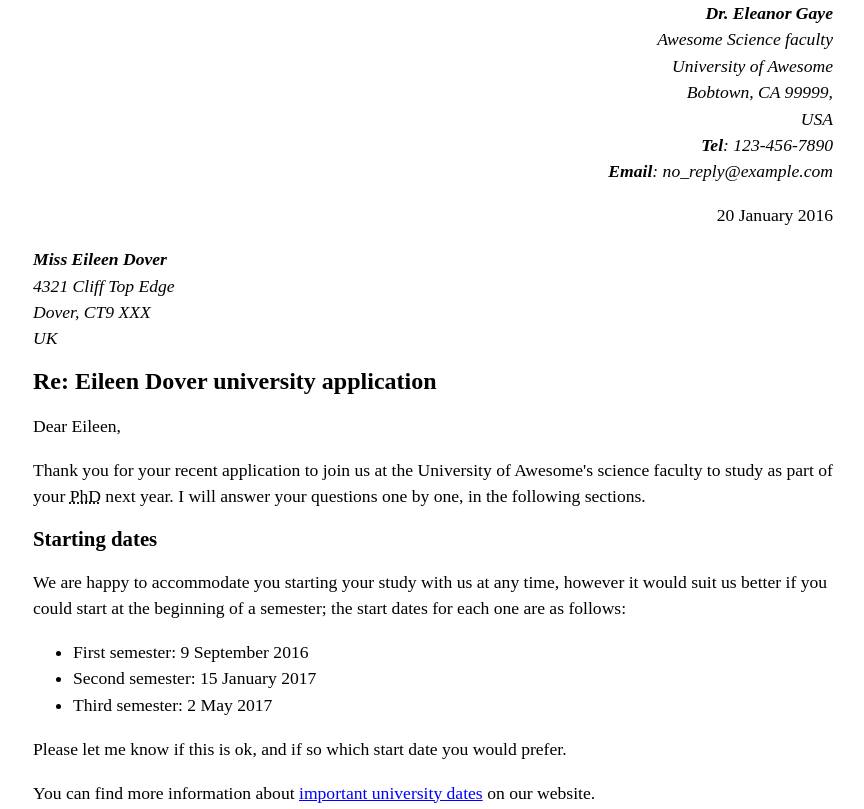
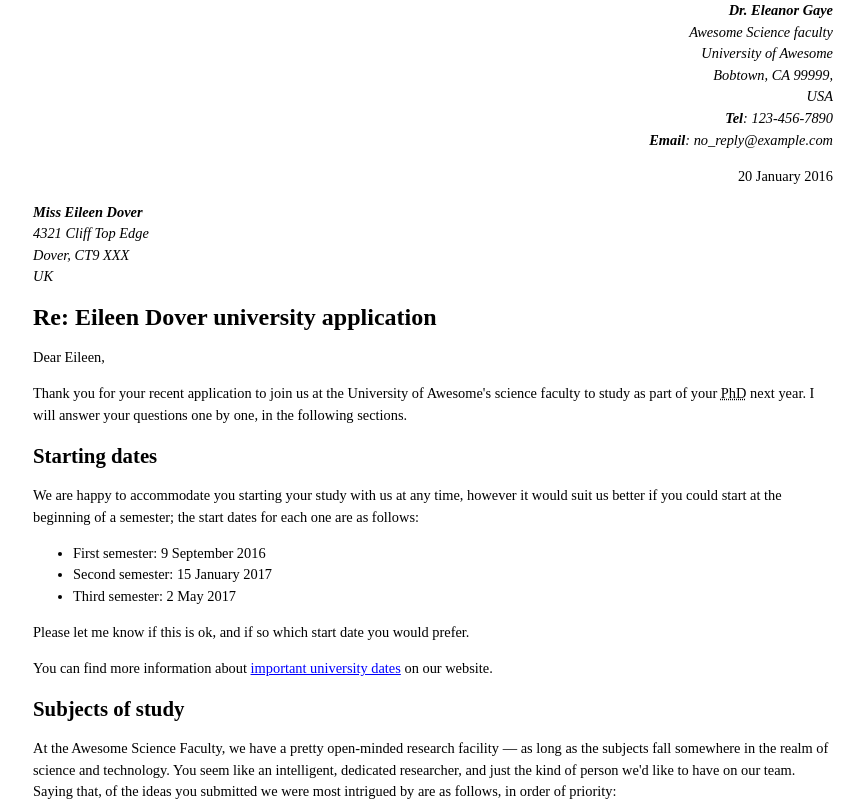
Before and after one commit to YutaOhashi/git-tutorial, a plain HTML site: page index.html in a window 1280 px wide. Shown: the top 809 px of the page, without its empty margins (207-1071 px from the left). Drawn offline with Linux system fonts and the light colour scheme.

Commit message:
文字の大きさの変更

```diff
--- a/style.css
+++ b/style.css
@@ -16,7 +16,7 @@ body {
   }
 
   p,ul,ol,dl,address {
-    font-size: 1.1em;
+    font-size: 0.9em;
   }
 
   p, li, dd, dt, address {
```
